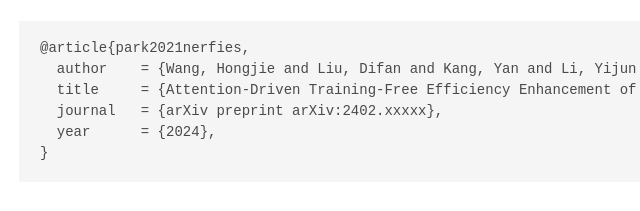
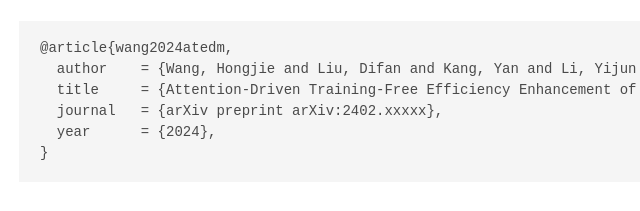
Before and after one commit to atedm/atedm.github.io, a plain HTML site: page index.html in a window 1280 px wide. Shown: the part 3935-4146 px from the top of the page, 141-781 px from the left. Drawn offline with nearby package versions, Linux system fonts and the light colour scheme; some icons are missing; a web font is replaced by a local one.

Commit message:
update bibtex

```diff
--- a/index.html
+++ b/index.html
@@ -528,7 +528,7 @@
 <section class="section" id="BibTeX">
   <div class="container is-max-desktop content">
     <h2 class="title">BibTeX</h2>
-    <pre><code>@article{park2021nerfies,
+    <pre><code>@article{wang2024atedm,
   author    = {Wang, Hongjie and Liu, Difan and Kang, Yan and Li, Yijun and Lin, Zhe and Jha, Niraj K. and Liu, Yuchen},
   title     = {Attention-Driven Training-Free Efficiency Enhancement of Diffusion Models},
   journal   = {arXiv preprint arXiv:2402.xxxxx},
```
